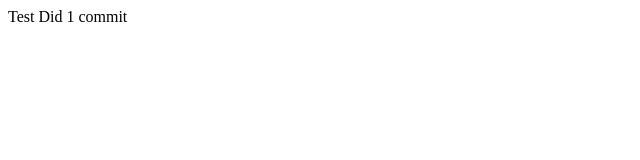
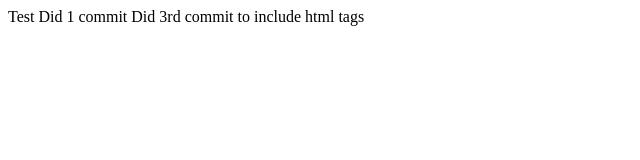
Before and after one commit to elainedev/elainedev.github.ioOld, a plain HTML site: page index.html in a window 1280 px wide. Shown: the whole page, without its empty margins (0-640 px from the left). Drawn offline with Linux system fonts and the light colour scheme.

Commit message:
3rd commit with html tags

```diff
--- a/index.html
+++ b/index.html
@@ -1,3 +1,10 @@
+<html>
+    <head></head>
+    <body>
 Test
 
 Did 1 commit
+
+Did 3rd commit to include html tags
+        </body>
+</html>
```
